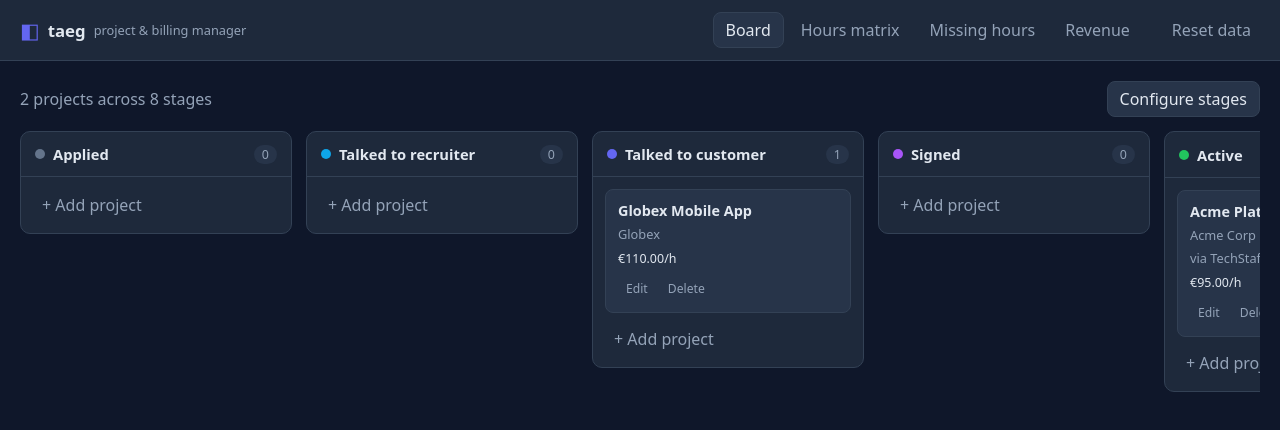
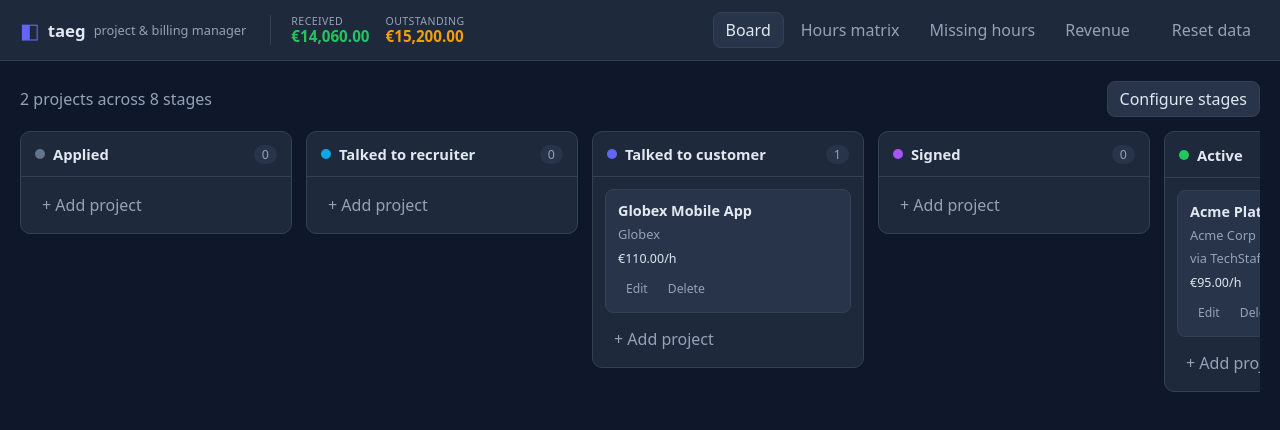
Before and after one commit to michas2/taeg, a React (Vite) app: page / in a window 1280 px wide. Shown: the top 430 px of the page. Built offline with nearby package versions, Linux system fonts and the light colour scheme.

Commit message:
feat: show revenue summary (received/outstanding) in the header

```diff
--- a/src/App.css
+++ b/src/App.css
@@ -30,6 +30,46 @@
 
 .brand .muted {
   font-size: 0.8rem;
+}
+
+.header-revenue {
+  display: flex;
+  gap: 18px;
+  padding-left: 20px;
+  margin-left: 4px;
+  border-left: 1px solid var(--border);
+}
+
+.rev-group {
+  display: flex;
+  gap: 16px;
+}
+
+.rev-metric {
+  display: flex;
+  flex-direction: column;
+  line-height: 1.2;
+}
+
+.rev-label {
+  font-size: 0.66rem;
+  color: var(--text-dim);
+  text-transform: uppercase;
+  letter-spacing: 0.04em;
+}
+
+.rev-value {
+  font-size: 0.95rem;
+  font-weight: 600;
+  font-variant-numeric: tabular-nums;
+}
+
+.rev-value.green {
+  color: var(--green);
+}
+
+.rev-value.amber {
+  color: var(--amber);
 }
 
 .tabs {
--- a/src/App.tsx
+++ b/src/App.tsx
@@ -1,5 +1,7 @@
-import { useState } from "react";
+import { useMemo, useState } from "react";
 import { StoreProvider, useStore } from "./store/store";
+import { revenueTotals } from "./domain/selectors";
+import { formatMoney } from "./utils/helpers";
 import { KanbanBoard } from "./views/KanbanBoard";
 import { ProjectBilling } from "./views/ProjectBilling";
 import { MissingHours } from "./views/MissingHours";
@@ -15,8 +17,12 @@ type View =
   | { tab: "revenue" };
 
 function Shell() {
-  const { loading, reset } = useStore();
+  const { db, loading, reset } = useStore();
   const [view, setView] = useState<View>({ tab: "board" });
+
+  // All-time totals for the header, grouped by currency (rates can differ).
+  const totals = useMemo(() => revenueTotals(db), [db]);
+  const currencies = Object.keys(totals.byCurrency);
 
   if (loading) {
     return <div className="loading">Loading…</div>;
@@ -30,6 +36,42 @@ function Shell() {
           <strong>taeg</strong>
           <span className="muted">project &amp; billing manager</span>
         </div>
+
+        {currencies.length > 0 && (
+          <div className="header-revenue" aria-label="Revenue summary">
+            {currencies.map((cur) => {
+              const t = totals.byCurrency[cur];
+              return (
+                <div
+                  key={cur}
+                  className="rev-group"
+                  title={`Billed ${formatMoney(t.billed, cur)} · Received ${formatMoney(
+                    t.received,
+                    cur
+                  )} · Outstanding ${formatMoney(t.outstanding, cur)}`}
+                >
+                  <span className="rev-metric">
+                    <span className="rev-label">Received</span>
+                    <span className="rev-value green">
+                      {formatMoney(t.received, cur)}
+                    </span>
+                  </span>
+                  <span className="rev-metric">
+                    <span className="rev-label">Outstanding</span>
+                    <span
+                      className={
+                        "rev-value" + (t.outstanding > 0 ? " amber" : "")
+                      }
+                    >
+                      {formatMoney(t.outstanding, cur)}
+                    </span>
+                  </span>
+                </div>
+              );
+            })}
+          </div>
+        )}
+
         <nav className="tabs">
           <button
             className={view.tab === "board" ? "tab active" : "tab"}
```
